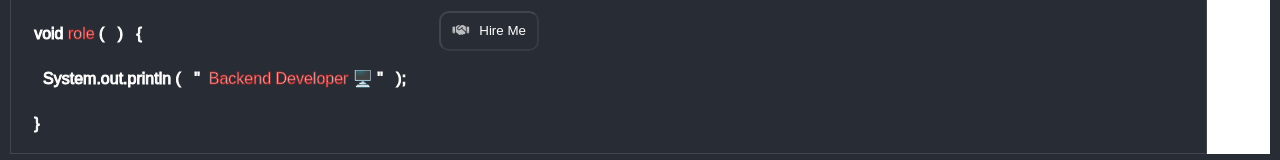
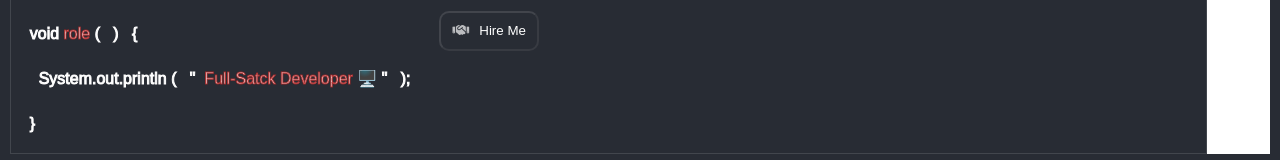
Before and after one commit to MadhuDamodhar/MyPortfolio, a React (Create React App) app: page / in a window 1280 px wide. Shown: the part 536-696 px from the top of the page. Built offline with nearby package versions, Linux system fonts and the light colour scheme; a web font is replaced by a local one.

Commit message:
Update App.js

```diff
--- a/src/App.js
+++ b/src/App.js
@@ -93,7 +93,7 @@ function App() {
                   void <span id="highlightRole1">role</span>&nbsp;( &nbsp; ) &nbsp; &#123;
                   <br />
                   &nbsp;&nbsp;System.out.println ( &nbsp; " &nbsp;
-                  <span id="highlightRole1">Backend Developer</span> 🖥️  " &nbsp; );
+                  <span id="highlightRole1">Full-Satck Developer</span> 🖥️  " &nbsp; );
                   <br />
                   &#125;
                 </span>
```
